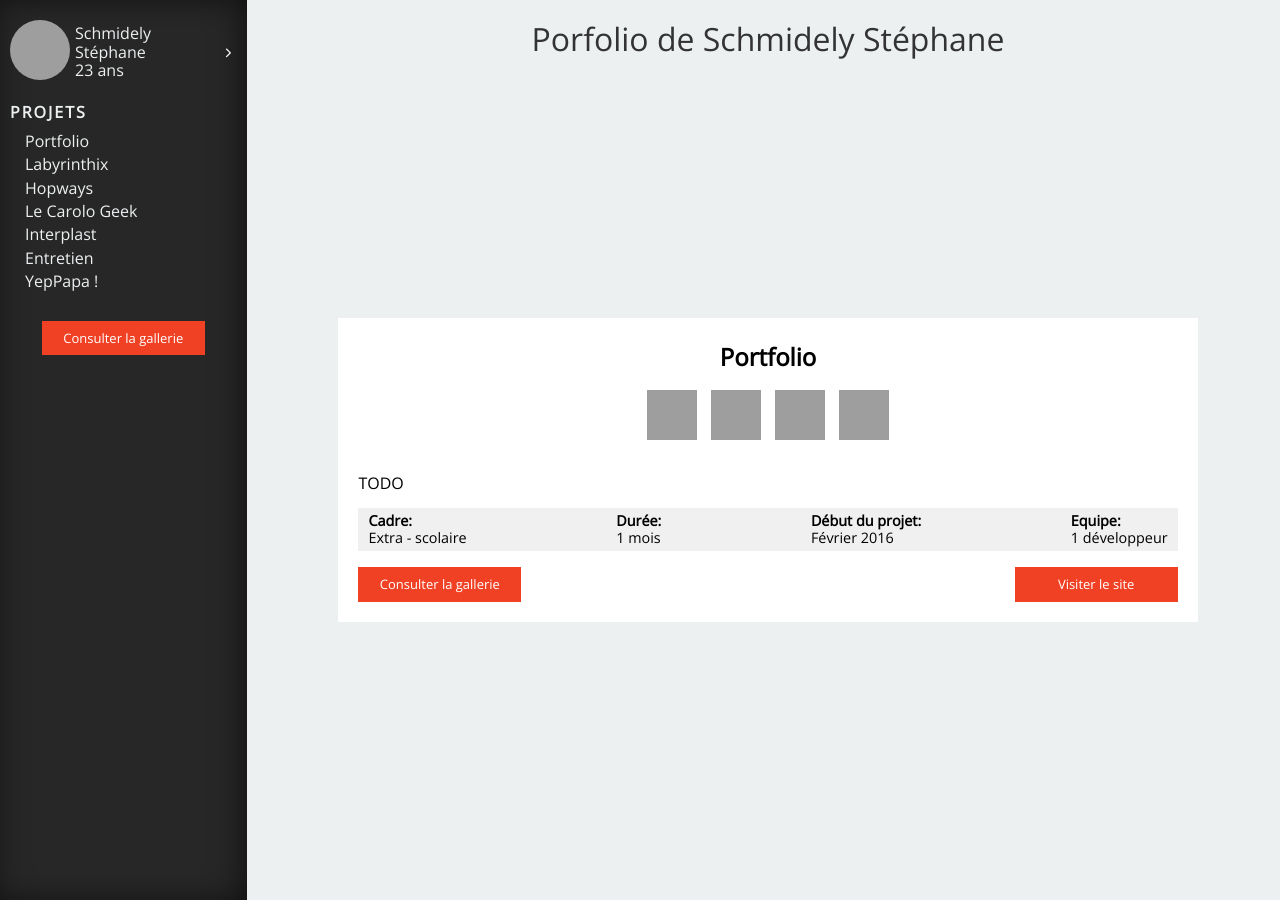
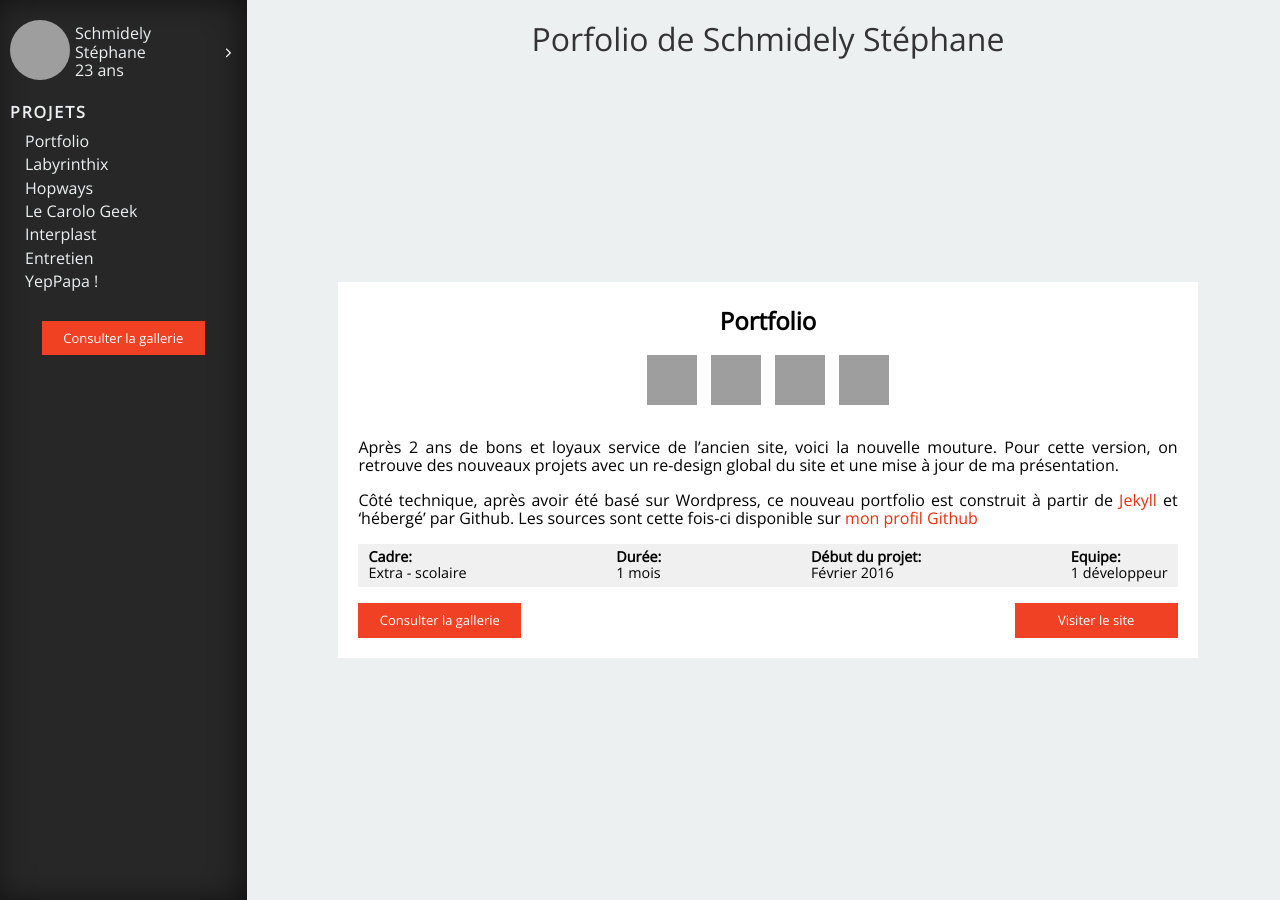
Before and after one commit to stephlm2dev/stephlm2dev.github.io, a Jekyll site: the page built from _posts/2016-03-18-portofolio.markdown, in a window 1280 px wide. Built offline with Jekyll 4.4.1, drawn with Linux system fonts in a browser that asks for light colours; nearby versions of some CDN libraries; grey boxes are pictures that could not be loaded.

Commit message:
Add portfolio post

```diff
--- a/_posts/2016-03-18-portofolio.markdown
+++ b/_posts/2016-03-18-portofolio.markdown
@@ -14,4 +14,13 @@ images:
   img_1: Portfolio | Home du portfolio
   img_2: Portfolio | Exemple de présentation d'un projet
 ---
-TODO
+Après 2 ans de bons et loyaux service de l'ancien site, voici la nouvelle
+mouture. Pour cette version, on retrouve des nouveaux projets avec un re-design
+global du site et une mise à jour de ma présentation.
+
+Côté technique, après avoir été basé sur Wordpress, ce nouveau portfolio est
+construit à partir de [Jekyll][jekyll] et 'hébergé' par Github. Les sources sont cette
+fois-ci disponible sur [mon profil Github][github]
+
+[jekyll]: http://jekyllrb.com
+[github]: https://github.com/stephlm2dev
```
